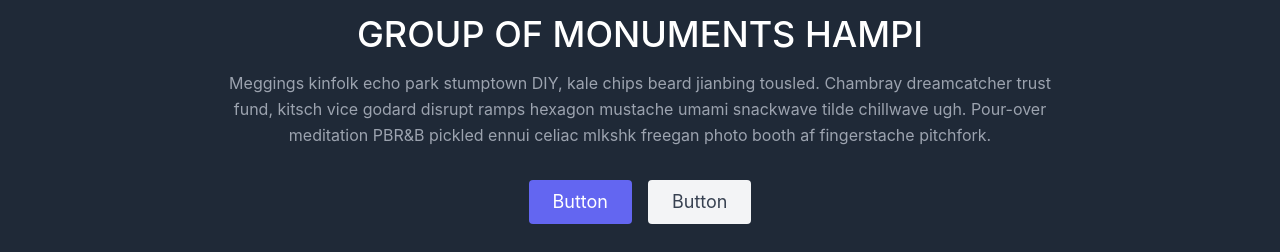
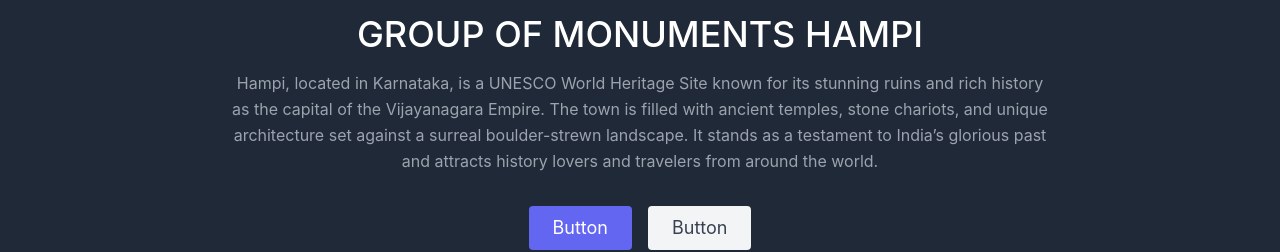
Before and after one commit to tarunj45/destibook, a React (Create React App) app: page /gallery/hampi in a window 1280 px wide. Shown: the part 432-684 px from the top of the page. Built offline with nearby package versions, Linux system fonts and the light colour scheme.

Commit message:
Update Hampi.js

```diff
--- a/src/Hampi.js
+++ b/src/Hampi.js
@@ -15,11 +15,7 @@
               GROUP OF MONUMENTS HAMPI
             </h1>
             <p class="mb-8 leading-relaxed">
-              Meggings kinfolk echo park stumptown DIY, kale chips beard
-              jianbing tousled. Chambray dreamcatcher trust fund, kitsch vice
-              godard disrupt ramps hexagon mustache umami snackwave tilde
-              chillwave ugh. Pour-over meditation PBR&B pickled ennui celiac
-              mlkshk freegan photo booth af fingerstache pitchfork.
+              Hampi, located in Karnataka, is a UNESCO World Heritage Site known for its stunning ruins and rich history as the capital of the Vijayanagara Empire. The town is filled with ancient temples, stone chariots, and unique architecture set against a surreal boulder-strewn landscape. It stands as a testament to India’s glorious past and attracts history lovers and travelers from around the world.
             </p>
             <div class="flex justify-center">
               <button class="inline-flex text-white bg-indigo-500 border-0 py-2 px-6 focus:outline-none hover:bg-indigo-600 rounded text-lg">
```
